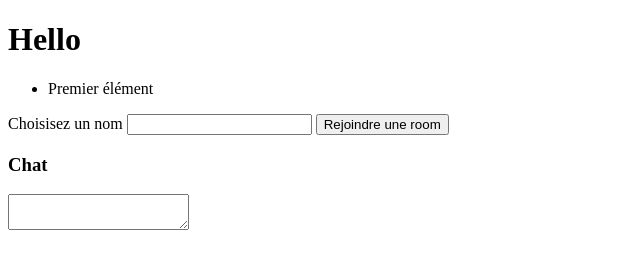
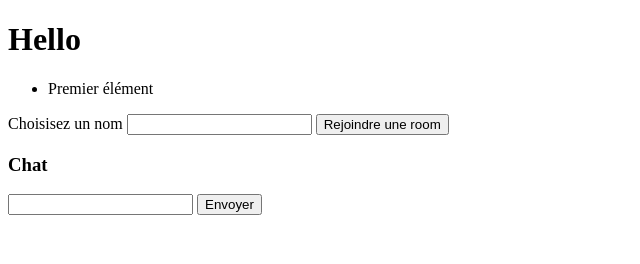
Before and after one commit to IIM-Creative-Technology/Node-JS-Socket-A4-E6, a website: page app/socketio/index.html in a window 1280 px wide. Shown: the whole page, without its empty margins (0-640 px from the left). Drawn offline with nearby package versions, Linux system fonts and the light colour scheme; no server answers.

Commit message:
Send message to room

```diff
--- a/app/socketio/index.html
+++ b/app/socketio/index.html
@@ -20,9 +20,10 @@
 <div>
     <span id="information"></span>
     <h3>Chat</h3>
-    <textarea>
+    <label for="chat-input">
 
-    </textarea>
+    </label><input id="chat-input" type="text">
+    <button onclick="handleMessageSend()">Envoyer</button>
 
 </div>
 
@@ -42,10 +43,10 @@
         socket.emit('joinRoom', "oui");
     });
 
+    function handleMessageSend(){
+        socket.emit("room1 chat message", document.getElementById("chat-input").value)
+    }
 
-    socket.on('message', (oui) => {
-        alert(oui)
-    })
 
 
 </script>
```
Also changed, not shown: app/app.js (+7 -0 lines).
